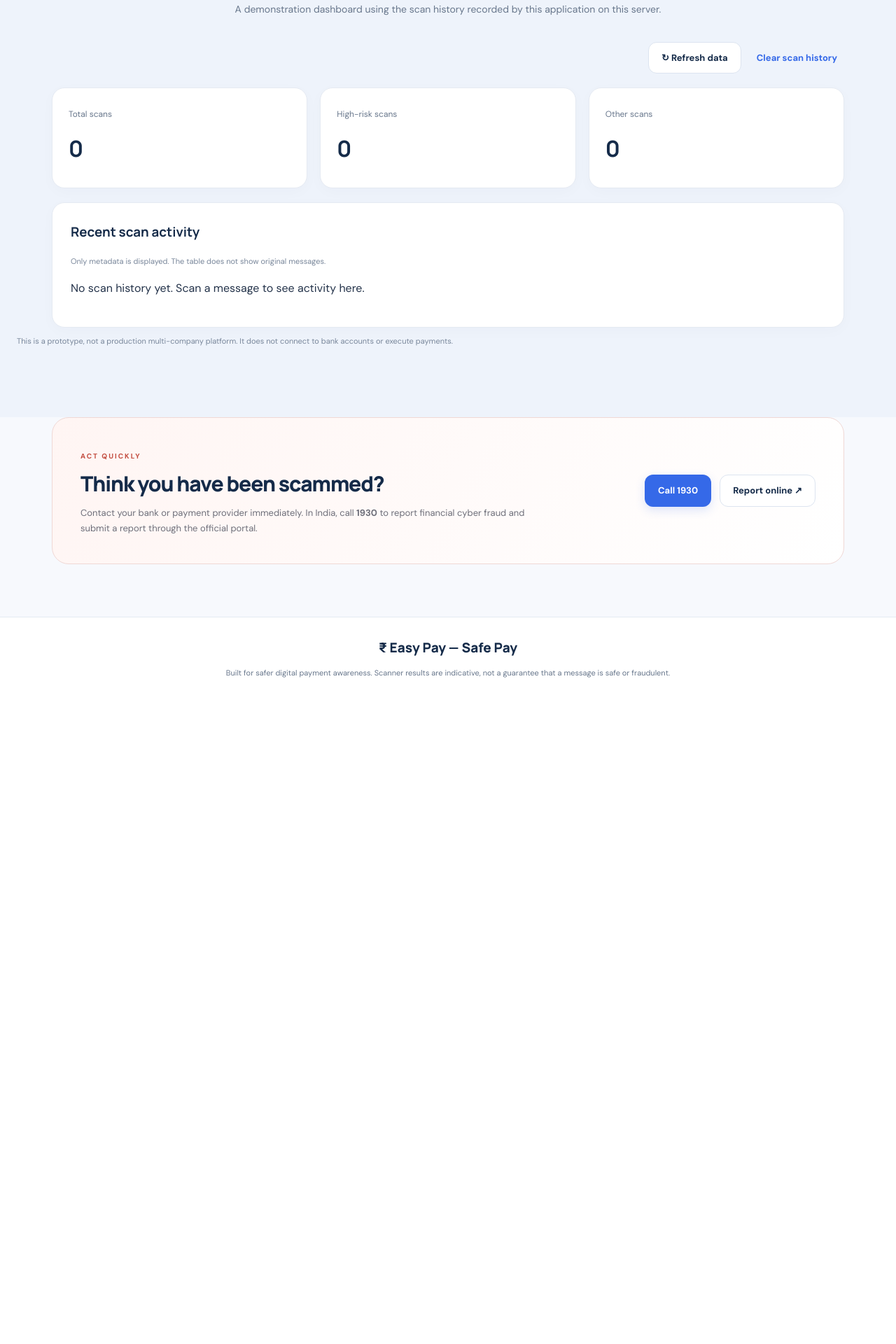
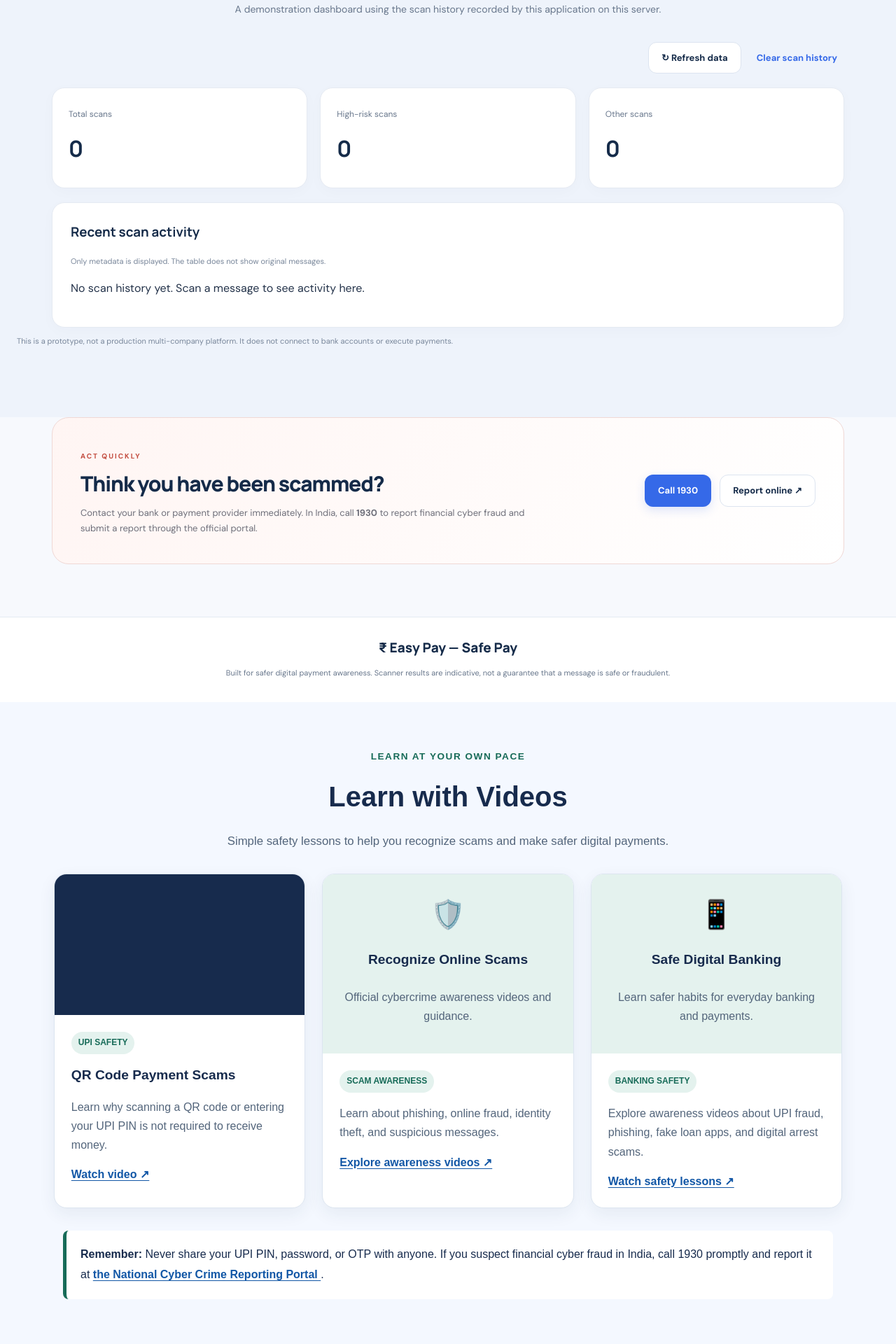
Before and after one commit to nehakhanal-dot123/easy-pay-safe-pay, a Flask app: page / in a window 1280 px wide. Shown: the part 2962-4882 px from the top of the page at 70% size. Before the commit the page ends 3930 px from the top, so only its background shows below. Run offline with Flask 3, Linux system fonts and the light colour scheme; data that the repository does not hold is empty; grey boxes are pictures that could not be loaded.

Commit message:
Add scam awareness video guides

```diff
--- a/static/style.css
+++ b/static/style.css
@@ -660,3 +660,155 @@ textarea::placeholder, input::placeholder { color: #98a4b6; }
   .hero-actions > a { width: 100%; }
   .trust-row { flex-direction: column; align-items: flex-start; gap: 5px; }
 }
+
+/* VIDEO LEARNING SECTION */
+.video-learning {
+  padding: 64px 6%;
+  background: #f4f8ff;
+  color: #172b4d;
+  font-family: Arial, sans-serif;
+}
+
+.video-learning-header {
+  max-width: 720px;
+  margin: 0 auto 32px;
+  text-align: center;
+}
+
+.video-eyebrow {
+  color: #176b58;
+  font-size: 0.85rem;
+  font-weight: 700;
+  letter-spacing: 1.5px;
+}
+
+.video-learning-header h2 {
+  margin: 12px 0;
+  font-size: clamp(1.8rem, 4vw, 2.5rem);
+}
+
+.video-learning-header p {
+  color: #53657b;
+  font-size: 1.05rem;
+  line-height: 1.7;
+}
+
+.video-learning-grid {
+  display: grid;
+  grid-template-columns: repeat(3, minmax(0, 1fr));
+  gap: 24px;
+  max-width: 1200px;
+  margin: auto;
+}
+
+.video-card {
+  overflow: hidden;
+  background: #ffffff;
+  border: 1px solid #dce5f0;
+  border-radius: 18px;
+  box-shadow: 0 8px 24px rgba(28, 51, 84, 0.07);
+}
+
+.video-frame {
+  position: relative;
+  aspect-ratio: 16 / 9;
+  background: #172b4d;
+}
+
+.video-frame iframe {
+  position: absolute;
+  inset: 0;
+  width: 100%;
+  height: 100%;
+  border: 0;
+}
+
+.video-placeholder {
+  min-height: 180px;
+  padding: 24px;
+  display: flex;
+  flex-direction: column;
+  align-items: center;
+  justify-content: center;
+  text-align: center;
+  background: #e4f2ee;
+}
+
+.video-icon {
+  font-size: 2.5rem;
+  margin-bottom: 8px;
+}
+
+.video-placeholder h3 {
+  margin: 8px 0;
+  font-size: 1.2rem;
+}
+
+.video-placeholder p,
+.video-card-content p {
+  color: #53657b;
+  line-height: 1.7;
+}
+
+.video-card-content {
+  padding: 24px;
+}
+
+.video-tag {
+  display: inline-block;
+  padding: 6px 10px;
+  background: #e4f2ee;
+  color: #176b58;
+  border-radius: 20px;
+  font-size: 0.75rem;
+  font-weight: 700;
+}
+
+.video-card-content h3 {
+  margin: 14px 0 8px;
+  font-size: 1.2rem;
+}
+
+.video-card-content a,
+.video-safety-note a {
+  color: #1257a6;
+  font-weight: 700;
+  text-decoration: underline;
+  text-underline-offset: 3px;
+}
+
+.video-card-content a:focus-visible,
+.video-safety-note a:focus-visible {
+  outline: 3px solid #1257a6;
+  outline-offset: 4px;
+}
+
+.video-safety-note {
+  max-width: 1100px;
+  margin: 32px auto 0;
+  padding: 20px;
+  border-left: 5px solid #176b58;
+  border-radius: 8px;
+  background: #ffffff;
+  line-height: 1.8;
+}
+
+@media (max-width: 900px) {
+  .video-learning-grid {
+    grid-template-columns: repeat(2, minmax(0, 1fr));
+  }
+}
+
+@media (max-width: 600px) {
+  .video-learning {
+    padding: 44px 5%;
+  }
+
+  .video-learning-grid {
+    grid-template-columns: 1fr;
+  }
+
+  .video-card-content {
+    padding: 20px;
+  }
+}
--- a/templates/index.html
+++ b/templates/index.html
@@ -180,4 +180,96 @@
 
   <script src="{{ url_for('static', filename='app.js') }}"></script>
 </body>
+
+<!-- EASY PAY: VIDEO LEARNING SECTION -->
+<section class="video-learning" id="video-learning">
+  <div class="video-learning-header">
+    <span class="video-eyebrow">LEARN AT YOUR OWN PACE</span>
+    <h2>Learn with Videos</h2>
+    <p>
+      Simple safety lessons to help you recognize scams
+      and make safer digital payments.
+    </p>
+  </div>
+
+  <div class="video-learning-grid">
+
+    <article class="video-card">
+      <div class="video-frame">
+        <iframe
+          src="https://www.youtube-nocookie.com/embed/h7ShT2-45hc"
+          title="RBI: UPI QR Code Fraud Awareness"
+          loading="lazy"
+          allow="accelerometer; autoplay; clipboard-write; encrypted-media; gyroscope; picture-in-picture; web-share"
+          referrerpolicy="strict-origin-when-cross-origin"
+          allowfullscreen>
+        </iframe>
+      </div>
+      <div class="video-card-content">
+        <span class="video-tag">UPI SAFETY</span>
+        <h3>QR Code Payment Scams</h3>
+        <p>
+          Learn why scanning a QR code or entering your
+          UPI PIN is not required to receive money.
+        </p>
+        <a href="https://www.youtube.com/watch?v=h7ShT2-45hc"
+           target="_blank" rel="noopener noreferrer">
+          Watch video ↗
+        </a>
+      </div>
+    </article>
+
+    <article class="video-card">
+      <div class="video-placeholder">
+        <span class="video-icon">🛡️</span>
+        <h3>Recognize Online Scams</h3>
+        <p>Official cybercrime awareness videos and guidance.</p>
+      </div>
+      <div class="video-card-content">
+        <span class="video-tag">SCAM AWARENESS</span>
+        <p>
+          Learn about phishing, online fraud, identity theft,
+          and suspicious messages.
+        </p>
+        <a href="https://cybercrime.gov.in/Webform/MediaGallery.aspx"
+           target="_blank" rel="noopener noreferrer">
+          Explore awareness videos ↗
+        </a>
+      </div>
+    </article>
+
+    <article class="video-card">
+      <div class="video-placeholder">
+        <span class="video-icon">📱</span>
+        <h3>Safe Digital Banking</h3>
+        <p>Learn safer habits for everyday banking and payments.</p>
+      </div>
+      <div class="video-card-content">
+        <span class="video-tag">BANKING SAFETY</span>
+        <p>
+          Explore awareness videos about UPI fraud,
+          phishing, fake loan apps, and digital arrest scams.
+        </p>
+        <a href="https://www.iob.bank.in/en/Cyber-Security-Awareness-Videos"
+           target="_blank" rel="noopener noreferrer">
+          Watch safety lessons ↗
+        </a>
+      </div>
+    </article>
+
+  </div>
+
+  <div class="video-safety-note">
+    <strong>Remember:</strong>
+    Never share your UPI PIN, password, or OTP with anyone.
+    If you suspect financial cyber fraud in India, call 1930
+    promptly and report it at
+    <a href="https://cybercrime.gov.in/"
+       target="_blank" rel="noopener noreferrer">
+      the National Cyber Crime Reporting Portal
+    </a>.
+  </div>
+</section>
+<!-- END VIDEO LEARNING SECTION -->
+
 </html>
```
